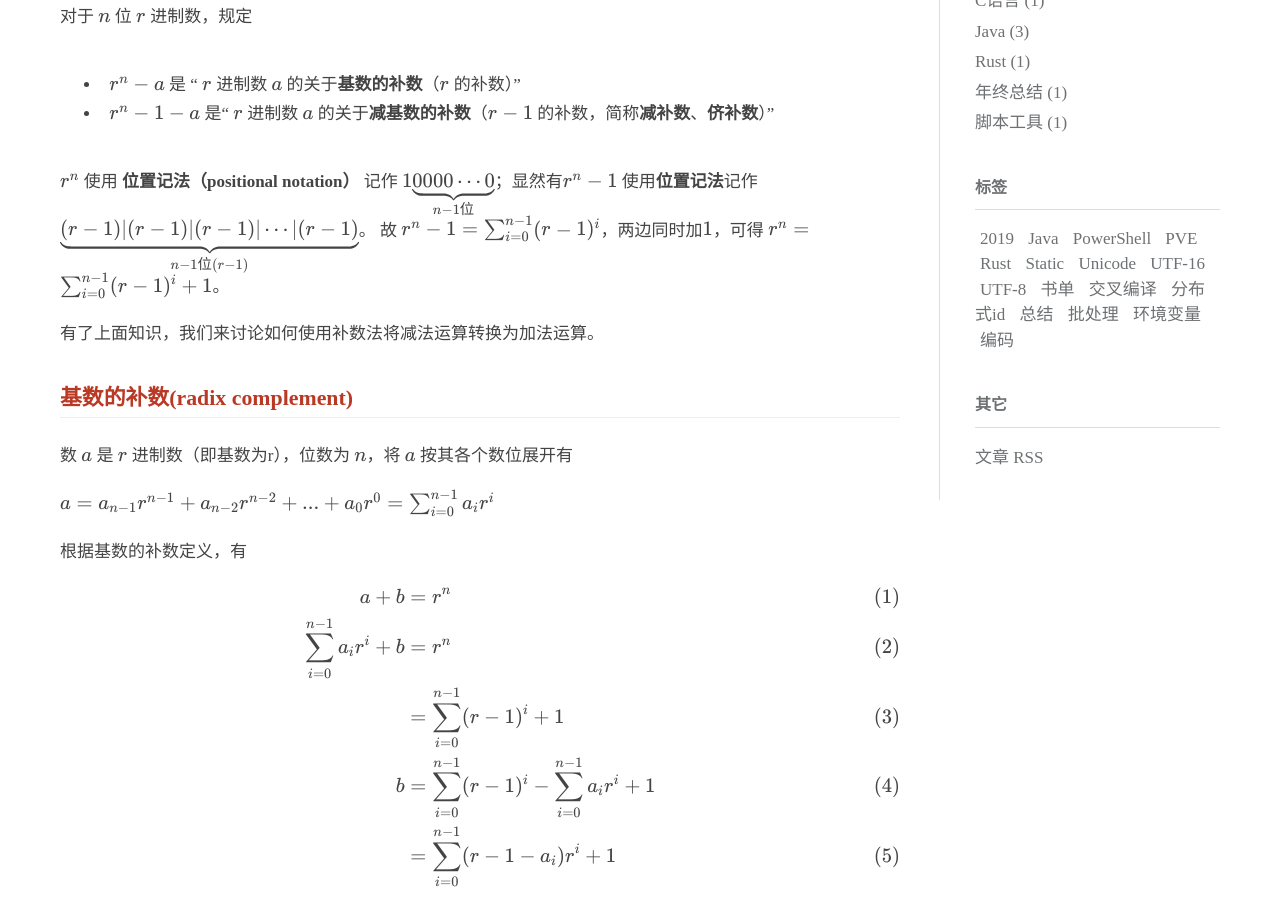
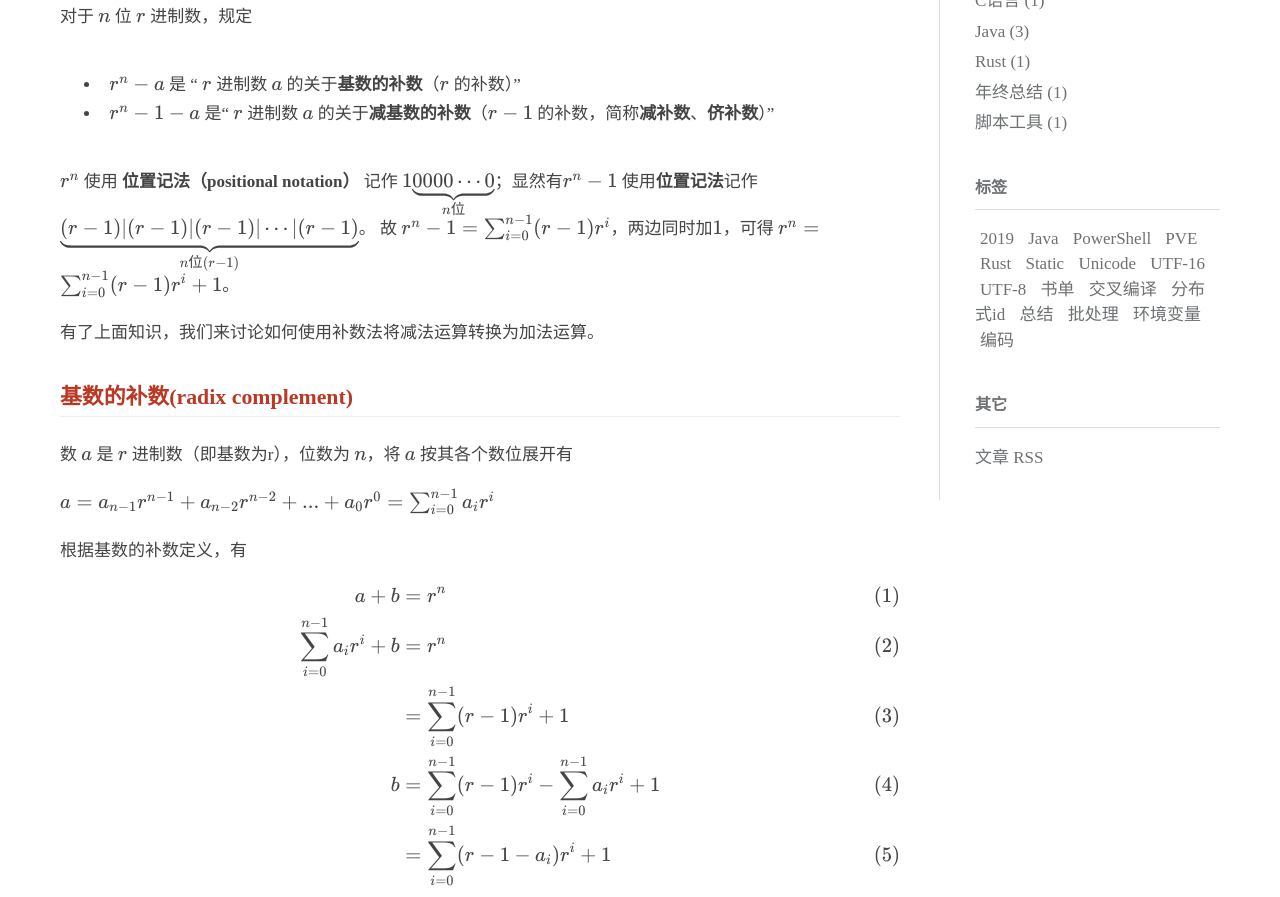
Before and after one commit to kkua/kkua.github.io, a plain HTML site: page post/method-of-complements/index.html in a window 1280 px wide. Shown: the part 757-1654 px from the top of the page. Drawn offline with nearby package versions, Linux system fonts and the light colour scheme; some packages are replaced by stand-ins of ours; a script that the page names is missing.

Commit message:
fix: 更正公式错误

```diff
--- a/post/method-of-complements/index.html
+++ b/post/method-of-complements/index.html
@@ -147,7 +147,7 @@
 <li>$r^{n}-1-a$ 是“ $r$ 进制数 $a$ 的关于<strong>减基数的补数</strong>（$r - 1$ 的补数，简称<strong>减补数</strong>、<strong>侪补数</strong>）”</li>
 </ul>
 <p>$ r^n $ 使用 <strong>位置记法（positional notation）</strong>
-记作 $ 1\underbrace{0000\cdots0}_{n-1位} $；显然有$ r^n - 1$ 使用<strong>位置记法</strong>记作 $ \underbrace{(r-1)|(r-1)|(r-1)|\cdots|(r-1)}_{n-1位(r-1)} $。 故 $ r^n -1 = \sum_{i=0}^{n-1}(r-1)^{i} $，两边同时加$1$，可得 $ r^n = \sum_{i=0}^{n-1}(r-1)^{i} + 1 $。</p>
+记作 $ 1\underbrace{0000\cdots0}_{n位} $；显然有$ r^n - 1$ 使用<strong>位置记法</strong>记作 $ \underbrace{(r-1)|(r-1)|(r-1)|\cdots|(r-1)}_{n位(r-1)} $。 故 $ r^n -1 = \sum_{i=0}^{n-1}(r-1)r^{i} $，两边同时加$1$，可得 $ r^n = \sum_{i=0}^{n-1}(r-1)r^{i} + 1 $。</p>
 <p>有了上面知识，我们来讨论如何使用补数法将减法运算转换为加法运算。</p>
 <h2 id="基数的补数radix-complement">基数的补数(radix complement)</h2>
 <p>数 $a$ 是 $r$ 进制数（即基数为r），位数为 $n$，将 $a$ 按其各个数位展开有</p>
@@ -157,8 +157,8 @@ $$
 \begin{align}
 a + b &= r^{n} \\
 \sum_{i=0}^{n-1}a_ir^{i} + b &= r^{n} \\
-&= \sum_{i=0}^{n-1}(r-1)^{i} + 1 \\
-b &= \sum_{i=0}^{n-1}(r-1)^{i} - \sum_{i=0}^{n-1}a_ir^{i} + 1 \\
+&= \sum_{i=0}^{n-1}(r-1)r^{i} + 1 \\
+b &= \sum_{i=0}^{n-1}(r-1)r^{i} - \sum_{i=0}^{n-1}a_ir^{i} + 1 \\
 &= \sum_{i=0}^{n-1}(r - 1 - a_i)r^i + 1
 \end{align}
 $$
@@ -179,8 +179,8 @@ $$
 \begin{align}
 a + b &= r^{n} - 1 \\
 \sum_{i=0}^{n-1}a_ir^{i} + b &= r^{n} - 1 \\
-&= \sum_{i=0}^{n-1}(r-1)^{i} + 1 - 1 \\
-b &= \sum_{i=0}^{n-1}(r-1)^{i} - \sum_{i=0}^{n-1}a_ir^{i} \\
+&= \sum_{i=0}^{n-1}(r-1)r^{i} + 1 - 1 \\
+b &= \sum_{i=0}^{n-1}(r-1)r^{i} - \sum_{i=0}^{n-1}a_ir^{i} \\
 &= \sum_{i=0}^{n-1}(r - 1 - a_i)r^i
 \end{align}
 $$
```
